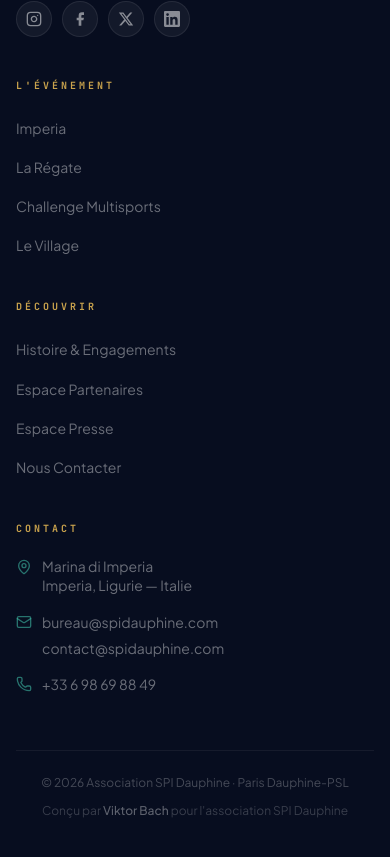
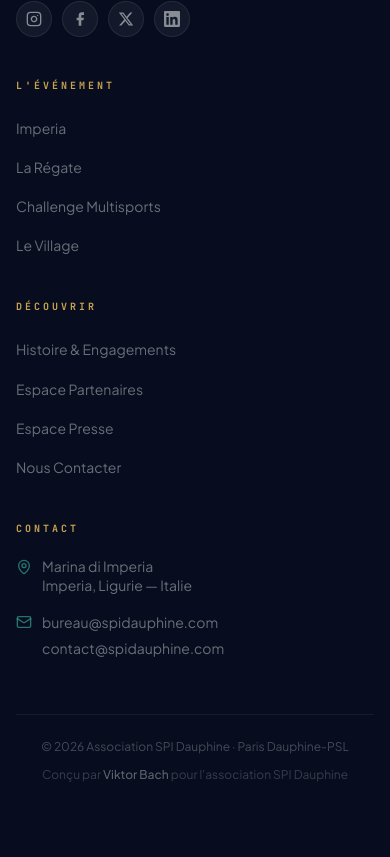
Before and after one commit to Viktorbvch/spidauphine, a Next.js app: page / in a window 390 px wide. Shown: the part 8717-9574 px from the top of the page. After the commit the page ends 9540 px from the top, so only its background shows below. Built offline with nearby package versions, Linux system fonts and the light colour scheme.

Commit message:
Remove phone number from footer

```diff
--- a/components/layout/Footer.tsx
+++ b/components/layout/Footer.tsx
@@ -1,6 +1,6 @@
 import Image from 'next/image'
 import Link from 'next/link'
-import { Mail, MapPin, Phone } from 'lucide-react'
+import { Mail, MapPin } from 'lucide-react'
 
 /* ── Social icons ──────────────────────────────────────────── */
 function InstagramIcon({ className }: { className?: string }) {
@@ -203,12 +203,6 @@ export default function Footer() {
                   </a>
                 </div>
               </li>
-              <li className="flex items-start gap-2.5">
-                <Phone className="w-4 h-4 text-[#3DB8A4]/60 mt-0.5 flex-shrink-0" aria-hidden="true" />
-                <a href="tel:+33698698849" className="text-sm text-white/40 hover:text-white transition-colors cursor-pointer">
-                  +33 6 98 69 88 49
-                </a>
-              </li>
             </ul>
           </div>
 
```
